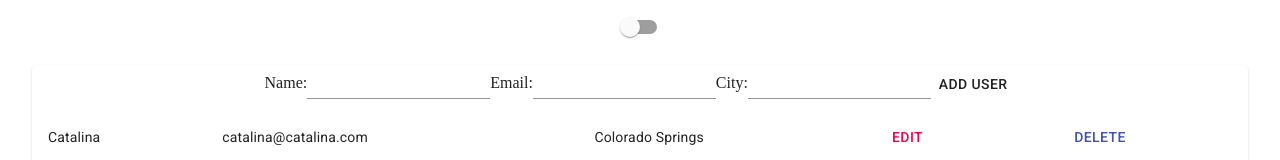
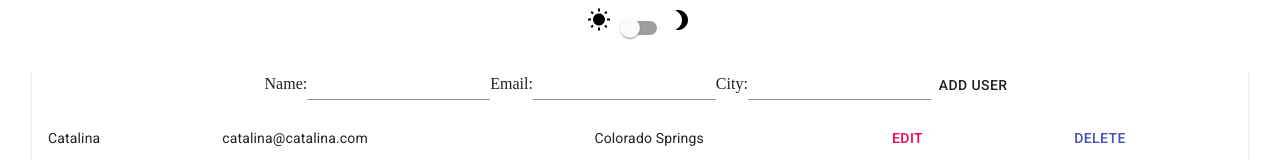
Before and after one commit to catalinarose1361/UI-dev-assignment, a React (Create React App) app in the folder client/: page / in a window 1280 px wide. Shown: the top 160 px of the page. Built offline with nearby package versions, Linux system fonts and the light colour scheme; no server answers.

Commit message:
added icons to switch button to convey light mode and dark mode

```diff
--- a/client/package.json
+++ b/client/package.json
@@ -5,6 +5,7 @@
   "dependencies": {
     "@apollo/client": "^3.4.10",
     "@material-ui/core": "^4.12.3",
+    "@material-ui/icons": "^4.11.2",
     "@testing-library/jest-dom": "^5.14.1",
     "@testing-library/react": "^11.2.7",
     "@testing-library/user-event": "^12.8.3",
--- a/client/src/components/DarkMode.js
+++ b/client/src/components/DarkMode.js
@@ -12,6 +12,8 @@ import Card from '@material-ui/core/Card';
 import CardHeader from '@material-ui/core/CardHeader';
 import CardMedia from '@material-ui/core/CardMedia';
 import CardContent from '@material-ui/core/CardContent';
+import WbSunnyIcon from '@material-ui/icons/WbSunny';
+import Brightness3Icon from '@material-ui/icons/Brightness3';
 //DARK MODE CONTAINS THEMING AND GRID ELEMENTS FOR THE APP
 function DarkMode () {
     const [darkMode, setDarkMode] = useState(false)
@@ -26,9 +28,9 @@ function DarkMode () {
 
             <Grid direction="column" justify="center"  container>
             <Grid  style={{textAlign: "center"}}item sm={12}>
-
+              <WbSunnyIcon />
               <Switch item={true} checked={darkMode} onChange={() => setDarkMode(!darkMode)} name="checkedA" />
-
+              <Brightness3Icon />
 
               </Grid>
                 <Grid style={{textAlign: "center", marginBottom: "20px"}} item sm={12}>
--- a/client/src/components/Users.js
+++ b/client/src/components/Users.js
@@ -103,7 +103,7 @@ function Users() {
 
     ));
 
-    setUser({});
+    setUser(" ");
 
   }
 
```
Also changed, not shown: 1 other file (tests, documents, lock files or other folders).
